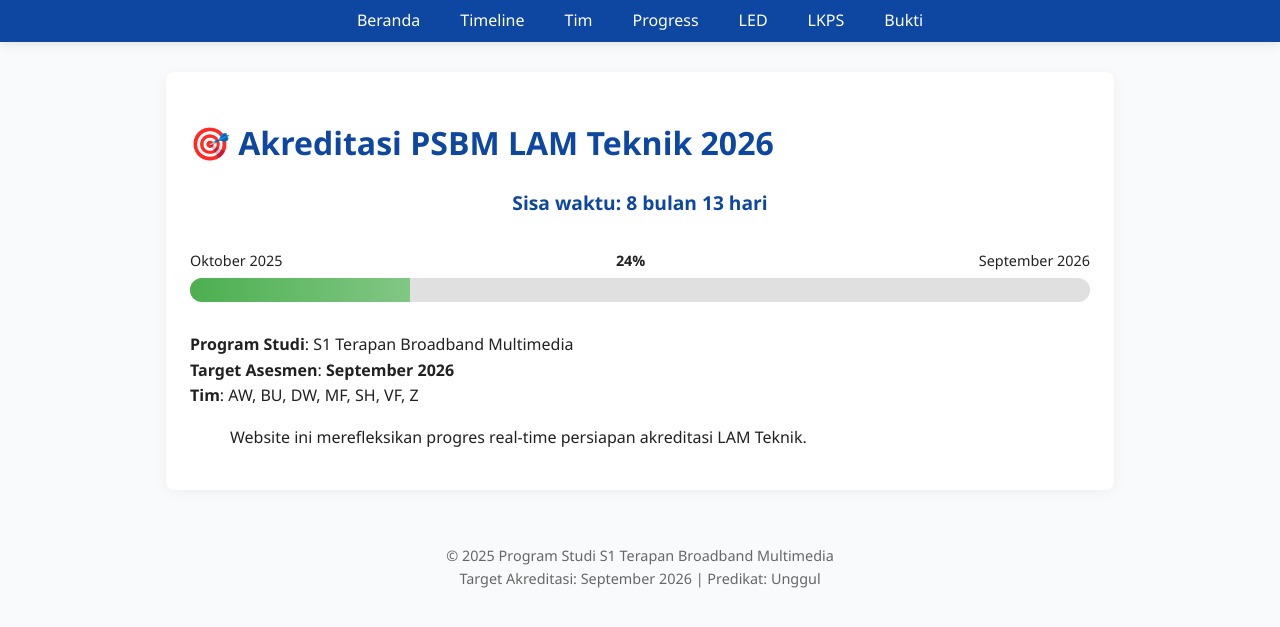
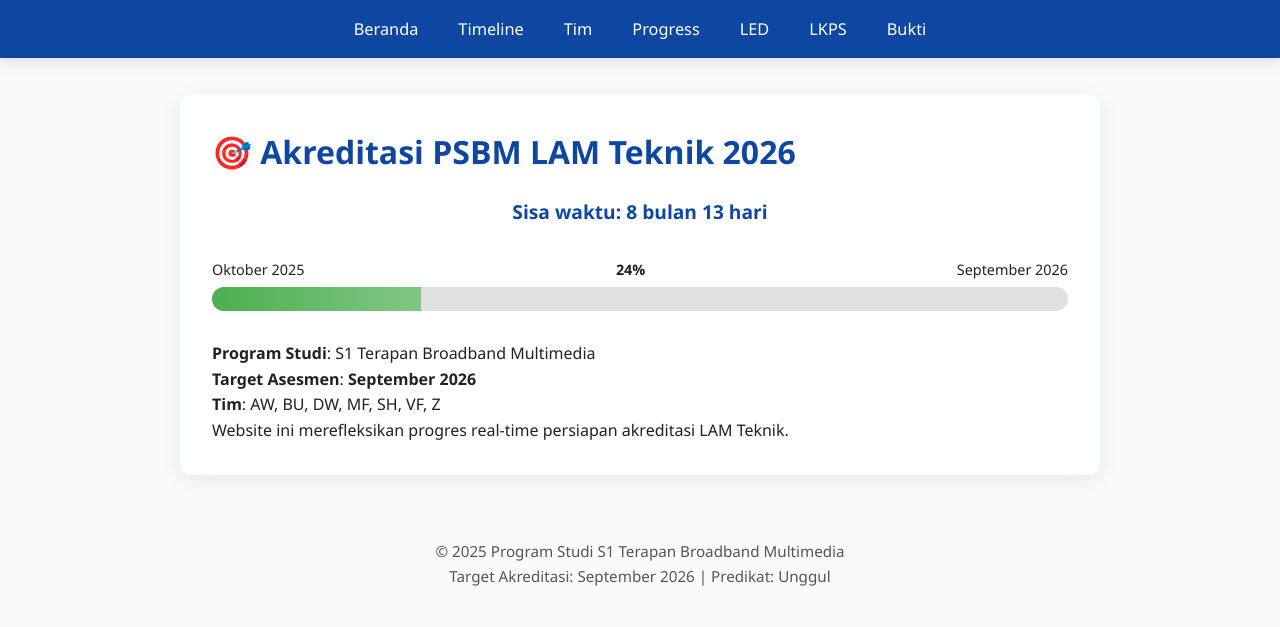
Before and after one commit to portal-psbm/aksibm-26, a Jekyll site: the page built from index.md, in a window 1280 px wide. Shown: the top 627 px of the page. Built offline with Jekyll 4.4.1, drawn with Linux system fonts in a browser that asks for light colours.

Commit message:
Tambah animasi navbar modern

```diff
--- a/_layouts/default.html
+++ b/_layouts/default.html
@@ -7,87 +7,147 @@
   <style>
     :root {
       --primary: #0d47a1;
-      --primary-light: #1565c0;
+      --primary-light: #1976d2;
+      --primary-dark: #0a3a8c;
       --text: #212121;
       --bg: #ffffff;
       --light-bg: #f8fafc;
-      --transition: all 0.3s ease;
+      --transition: all 0.3s cubic-bezier(0.25, 0.46, 0.45, 0.94);
     }
+
+    * {
+      margin: 0;
+      padding: 0;
+      box-sizing: border-box;
+    }
+
     body {
-      font-family: 'Segoe UI', system-ui, sans-serif;
+      font-family: 'Segoe UI', system-ui, -apple-system, sans-serif;
       line-height: 1.6;
       background-color: var(--light-bg);
       color: var(--text);
-      margin: 0;
     }
+
+    /* 🎨 Navbar Modern dengan Animasi Garis Bawah */
     nav {
       background: var(--primary);
       padding: 0;
-      box-shadow: 0 2px 10px rgba(0,0,0,0.1);
+      box-shadow: 0 2px 15px rgba(0,0,0,0.15);
       position: sticky;
       top: 0;
-      z-index: 100;
+      z-index: 1000;
     }
+
     nav ul {
       list-style: none;
       display: flex;
-      flex-wrap: wrap;
       justify-content: center;
-      padding: 8px 0;
+      padding: 0;
+      margin: 0;
+      position: relative;
+    }
+
+    nav li {
       margin: 0;
     }
-    nav li {
-      margin: 0 4px;
-    }
+
     nav a {
       color: white;
       text-decoration: none;
-      padding: 10px 16px;
-      border-radius: 6px;
+      padding: 16px 20px;
+      display: block;
       font-weight: 500;
+      font-size: 1.02rem;
+      position: relative;
+      z-index: 2;
       transition: var(--transition);
-      white-space: nowrap;
     }
+
+    /* 🌈 Efek Hover: latar + bayangan */
     nav a:hover {
       background: var(--primary-light);
       transform: translateY(-2px);
-      box-shadow: 0 4px 8px rgba(0,0,0,0.2);
+      box-shadow: 0 6px 12px rgba(0,0,0,0.25);
     }
+
+    /* 🟢 Garis Bawah Animasi (simulasi active state) */
+    nav::after {
+      content: '';
+      position: absolute;
+      bottom: 0;
+      left: 50%;
+      width: 0;
+      height: 4px;
+      background: white;
+      border-radius: 2px;
+      transition: var(--transition);
+      transform: translateX(-50%);
+    }
+
+    nav a:hover ~ ul::after,
+    nav a:focus ~ ul::after {
+      width: 40px;
+    }
+
+    /* 📱 Responsif Mobile */
+    @media (max-width: 768px) {
+      nav a {
+        padding: 14px 16px;
+        font-size: 0.95rem;
+      }
+      nav ul {
+        flex-wrap: wrap;
+        justify-content: flex-start;
+        padding: 8px 12px;
+      }
+    }
+
+    /* 🖼️ Konten Utama */
     .container {
-      max-width: 900px;
-      margin: 30px auto;
-      padding: 0 20px;
+      max-width: 920px;
+      margin: 36px auto;
+      padding: 0 24px;
       background: var(--bg);
-      box-shadow: 0 2px 12px rgba(0,0,0,0.05);
-      border-radius: 8px;
-      padding: 24px;
+      box-shadow: 0 4px 20px rgba(0,0,0,0.08);
+      border-radius: 12px;
+      padding: 32px;
     }
-    h1 { color: var(--primary); margin-bottom: 16px; }
-    table { width: 100%; border-collapse: collapse; margin: 16px 0; }
-    th, td { padding: 10px; text-align: left; border-bottom: 1px solid #eee; }
-    th { background: #f1f5f9; }
+
+    h1 {
+      color: var(--primary);
+      margin-bottom: 20px;
+      font-size: 2rem;
+    }
+
     footer {
       text-align: center;
-      padding: 24px 0 16px;
-      color: #666;
-      font-size: 0.9rem;
+      padding: 28px 0 20px;
+      color: #555;
+      font-size: 0.95rem;
+      margin-top: 24px;
     }
-    @media (max-width: 600px) {
-      nav ul { flex-direction: column; align-items: center; }
-      nav li { margin: 4px 0; }
+
+    /* 💡 Animasi Halaman Masuk (opsional) */
+    .container {
+      opacity: 0;
+      animation: fadeIn 0.8s 0.2s forwards;
+    }
+
+    @keyframes fadeIn {
+      to { opacity: 1; }
     }
   </style>
 </head>
 <body>
   <nav>
     <ul>
-      <li><a href="/aksibm-26/">Beranda</a></li>
-      <li><a href="/aksibm-26/timeline/">Timeline</a></li>
-      <li><a href="/aksibm-26/tim/">Tim</a></li>
-      <li><a href="/aksibm-26/progress/">Progress</a></li>
-      <li><a href="/aksibm-26/led/">LED</a></li>
-      <li><a href="/aksibm-26/lkps/">LKPS</a></li>
-      <li><a href="/aksibm-26/bukti/">Bukti</a></li>
+      <li><a href="/aksi26/">Beranda</a></li>
+      <li><a href="/aksi26/timeline/">Timeline</a></li>
+      <li><a href="/aksi26/tim/">Tim</a></li>
+      <li><a href="/aksi26/progress/">Progress</a></li>
+      <li><a href="/aksi26/led/">LED</a></li>
+      <li><a href="/aksi26/lkps/">LKPS</a></li>
+      <li><a href="/aksi26/bukti/">Bukti</a></li>
     </ul>
   </nav>
 
@@ -98,6 +158,6 @@
   <footer>
     &copy; {{ 'now' | date: "%Y" }} Program Studi S1 Terapan Broadband Multimedia<br>
     Target Akreditasi: September 2026 | Predikat: Unggul
-  </-footer>
+  </footer>
 </body>
 </html>
```
